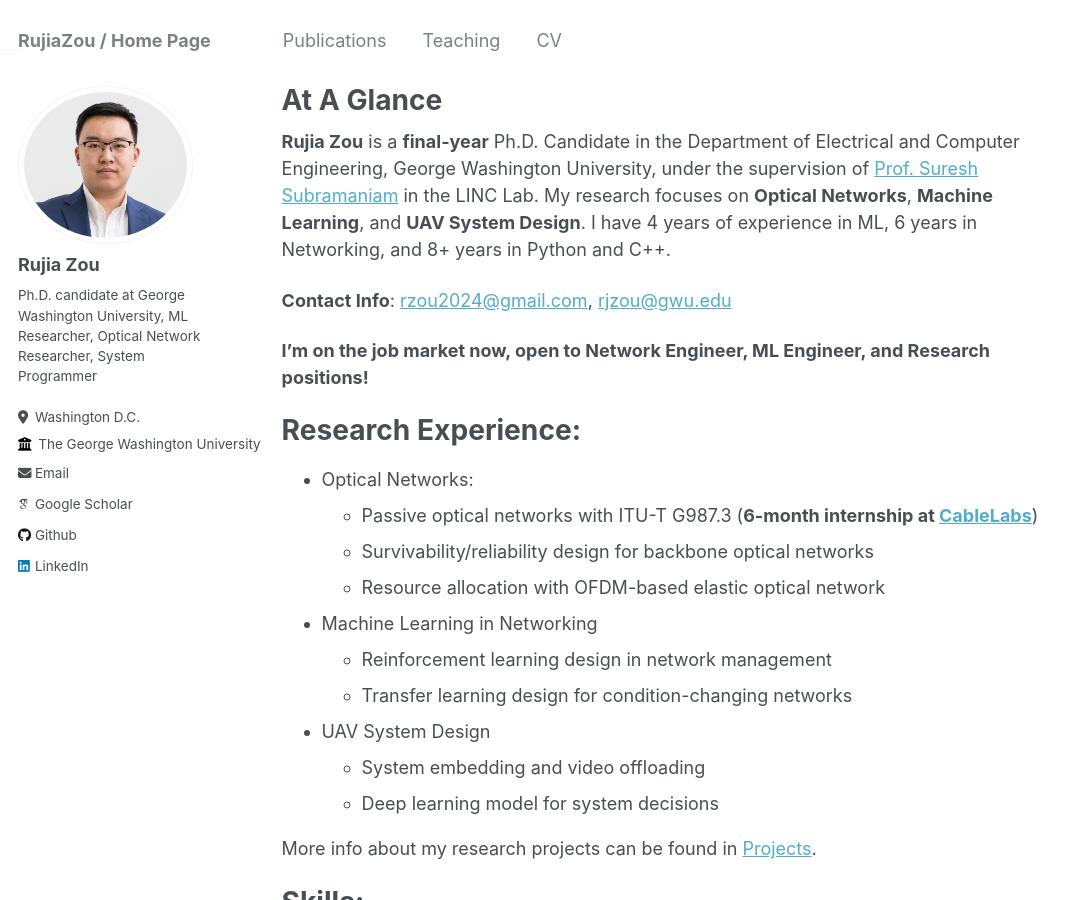
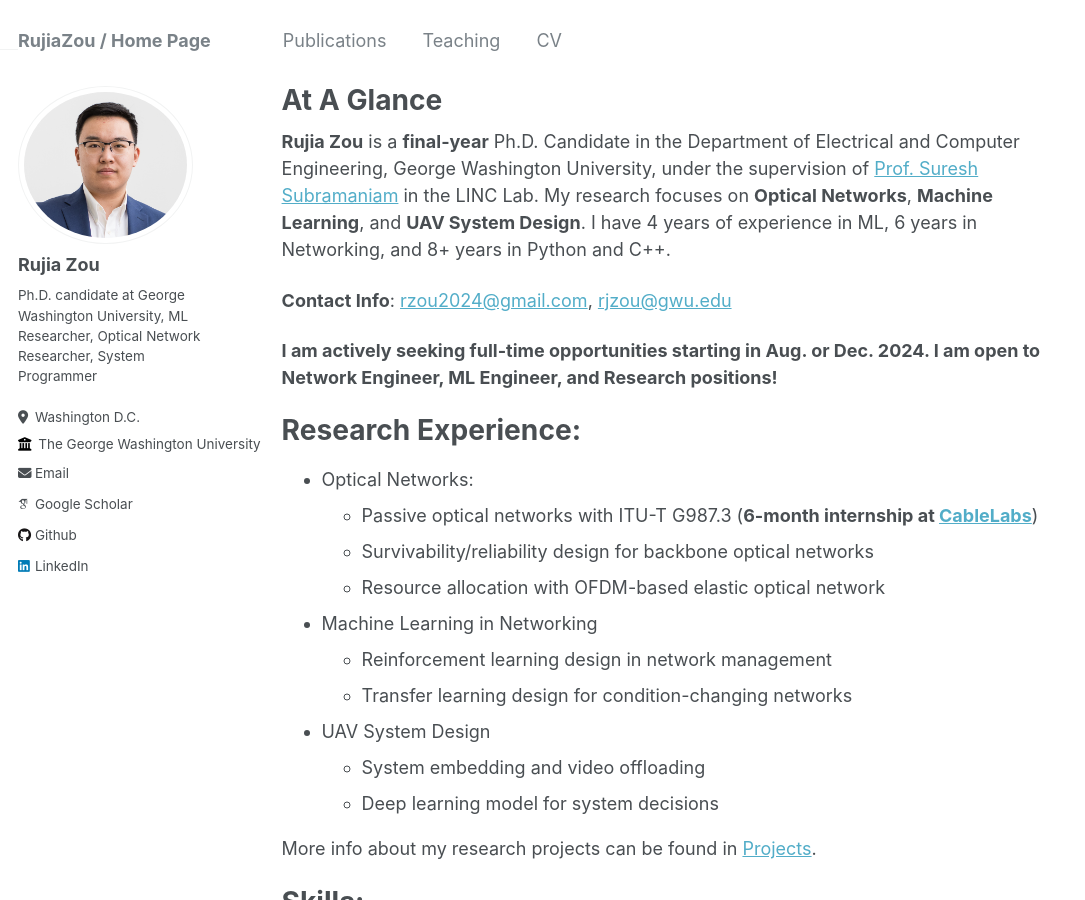
Before and after one commit to RujiaZou/RujiaZou.github.io, a Jekyll site: the page built from _pages/about.md, in a window 1280 px wide and 900 px high. Shown: the whole window, without its empty margins (0-1085 px from the left). Built offline with Jekyll 4.4.1, drawn with Linux system fonts in a browser that asks for light colours; some web fonts are replaced.

Commit message:
Update about.md

```diff
--- a/_pages/about.md
+++ b/_pages/about.md
@@ -11,7 +11,7 @@ redirect_from:
 
 **Contact Info**: [rzou2024@gmail.com](mailto:rzou2024@gmail.com), [rjzou@gwu.edu](mailto:rjzou@gwu.edu)
 
-**I'm on the job market now, open to Network Engineer, ML Engineer, and Research positions!**
+**I am actively seeking full-time opportunities starting in Aug. or Dec. 2024. I am open to Network Engineer, ML Engineer, and Research positions!**
 
 Research Experience:
 =====
```
